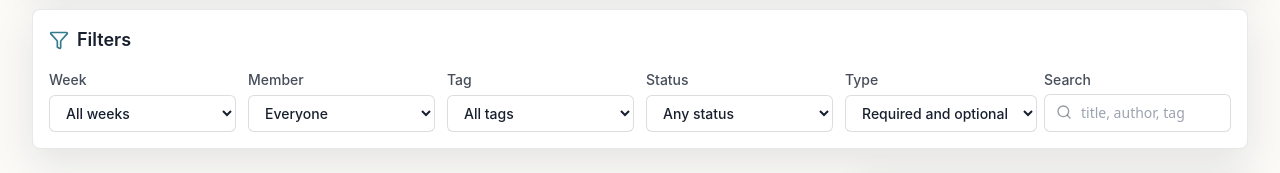
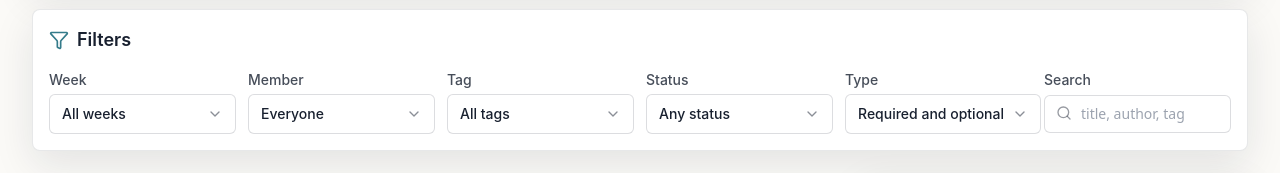
Before and after one commit to daniel-carstensen/lab-reads, a React (Vite) app: page / in a window 1280 px wide. Shown: the part 576-749 px from the top of the page. Built offline with nearby package versions, Linux system fonts and the light colour scheme.

Commit message:
Fix dropdown font and add some paper fields

```diff
--- a/src/components/Filters.tsx
+++ b/src/components/Filters.tsx
@@ -1,4 +1,5 @@
-import { Filter, Search } from "lucide-react";
+import { ChevronDown, Filter, Search } from "lucide-react";
+import { useId, useState } from "react";
 import type { Member, ReadingStatus } from "../types/data";
 
 export type FiltersState = {
@@ -13,6 +14,86 @@ export type FiltersState = {
 const statuses: ReadingStatus[] = ["planned", "skimmed", "read", "deep_read", "presented"];
 const controlClass =
   "filter-control rounded-md border border-ink/15 bg-white px-3 py-2 text-sm text-ink focus:outline-none focus:ring-2 focus:ring-lagoon";
+
+type SelectOption = {
+  label: string;
+  value: string;
+};
+
+function FilterSelect({
+  label,
+  value,
+  options,
+  onChange
+}: {
+  label: string;
+  value: string;
+  options: SelectOption[];
+  onChange: (value: string) => void;
+}) {
+  const [open, setOpen] = useState(false);
+  const id = useId();
+  const selected = options.find((option) => option.value === value) ?? options[0];
+
+  return (
+    <div
+      className="relative grid gap-1 text-sm font-medium text-ink/80"
+      onBlur={(event) => {
+        const nextFocus = event.relatedTarget;
+        if (!(nextFocus instanceof Node) || !event.currentTarget.contains(nextFocus)) {
+          setOpen(false);
+        }
+      }}
+    >
+      <span id={`${id}-label`}>{label}</span>
+      <button
+        aria-controls={`${id}-menu`}
+        aria-expanded={open}
+        aria-haspopup="listbox"
+        aria-labelledby={`${id}-label ${id}-button`}
+        className={`${controlClass} flex min-h-10 w-full items-center justify-between gap-2 text-left`}
+        id={`${id}-button`}
+        type="button"
+        onClick={() => setOpen((current) => !current)}
+        onKeyDown={(event) => {
+          if (event.key === "Escape") setOpen(false);
+        }}
+      >
+        <span className="truncate">{selected.label}</span>
+        <ChevronDown
+          className={`h-4 w-4 shrink-0 text-ink/50 transition ${open ? "rotate-180" : ""}`}
+          aria-hidden="true"
+        />
+      </button>
+      {open ? (
+        <div
+          className="absolute left-0 right-0 top-full z-30 mt-1 max-h-64 overflow-y-auto rounded-md border border-ink/15 bg-white p-1 font-sans text-sm text-ink shadow-soft"
+          id={`${id}-menu`}
+          role="listbox"
+          aria-labelledby={`${id}-label`}
+        >
+          {options.map((option) => (
+            <button
+              key={option.value}
+              className={`w-full rounded px-2.5 py-2 text-left font-sans transition hover:bg-lagoon/10 focus:bg-lagoon/10 focus:outline-none ${
+                option.value === value ? "bg-lagoon/10 font-semibold text-lagoon" : "text-ink"
+              }`}
+              role="option"
+              aria-selected={option.value === value}
+              type="button"
+              onClick={() => {
+                onChange(option.value);
+                setOpen(false);
+              }}
+            >
+              {option.label}
+            </button>
+          ))}
+        </div>
+      ) : null}
+    </div>
+  );
+}
 
 export function Filters({
   filters,
@@ -42,78 +123,46 @@ export function Filters({
         </h2>
       </div>
       <div className="grid gap-3 md:grid-cols-3 xl:grid-cols-6">
-        <label className="grid gap-1 text-sm font-medium text-ink/80">
-          Week
-          <select
-            className={controlClass}
-            value={filters.week}
-            onChange={(event) => update("week", event.target.value)}
-          >
-            <option value="">All weeks</option>
-            {weeks.map((week) => (
-              <option key={week} value={week}>
-                {week}
-              </option>
-            ))}
-          </select>
-        </label>
-        <label className="grid gap-1 text-sm font-medium text-ink/80">
-          Member
-          <select
-            className={controlClass}
-            value={filters.memberId}
-            onChange={(event) => update("memberId", event.target.value)}
-          >
-            <option value="">Everyone</option>
-            {members.map((member) => (
-              <option key={member.id} value={member.id}>
-                {member.displayName}
-              </option>
-            ))}
-          </select>
-        </label>
-        <label className="grid gap-1 text-sm font-medium text-ink/80">
-          Tag
-          <select
-            className={controlClass}
-            value={filters.tag}
-            onChange={(event) => update("tag", event.target.value)}
-          >
-            <option value="">All tags</option>
-            {tags.map((tag) => (
-              <option key={tag} value={tag}>
-                {tag}
-              </option>
-            ))}
-          </select>
-        </label>
-        <label className="grid gap-1 text-sm font-medium text-ink/80">
-          Status
-          <select
-            className={controlClass}
-            value={filters.status}
-            onChange={(event) => update("status", event.target.value)}
-          >
-            <option value="">Any status</option>
-            {statuses.map((status) => (
-              <option key={status} value={status}>
-                {status.replace("_", " ")}
-              </option>
-            ))}
-          </select>
-        </label>
-        <label className="grid gap-1 text-sm font-medium text-ink/80">
-          Type
-          <select
-            className={controlClass}
-            value={filters.required}
-            onChange={(event) => update("required", event.target.value)}
-          >
-            <option value="">Required and optional</option>
-            <option value="required">Required</option>
-            <option value="optional">Optional</option>
-          </select>
-        </label>
+        <FilterSelect
+          label="Week"
+          value={filters.week}
+          options={[{ label: "All weeks", value: "" }, ...weeks.map((week) => ({ label: week, value: week }))]}
+          onChange={(value) => update("week", value)}
+        />
+        <FilterSelect
+          label="Member"
+          value={filters.memberId}
+          options={[
+            { label: "Everyone", value: "" },
+            ...members.map((member) => ({ label: member.displayName, value: member.id }))
+          ]}
+          onChange={(value) => update("memberId", value)}
+        />
+        <FilterSelect
+          label="Tag"
+          value={filters.tag}
+          options={[{ label: "All tags", value: "" }, ...tags.map((tag) => ({ label: tag, value: tag }))]}
+          onChange={(value) => update("tag", value)}
+        />
+        <FilterSelect
+          label="Status"
+          value={filters.status}
+          options={[
+            { label: "Any status", value: "" },
+            ...statuses.map((status) => ({ label: status.replace("_", " "), value: status }))
+          ]}
+          onChange={(value) => update("status", value)}
+        />
+        <FilterSelect
+          label="Type"
+          value={filters.required}
+          options={[
+            { label: "Required and optional", value: "" },
+            { label: "Required", value: "required" },
+            { label: "Optional", value: "optional" }
+          ]}
+          onChange={(value) => update("required", value)}
+        />
         <label className="grid gap-1 text-sm font-medium text-ink/80">
           Search
           <span className="relative">
```
Also changed, not shown: scripts/process-paper-suggestions.mjs (+8 -1 lines), 1 other file (tests, documents, lock files or other folders).
